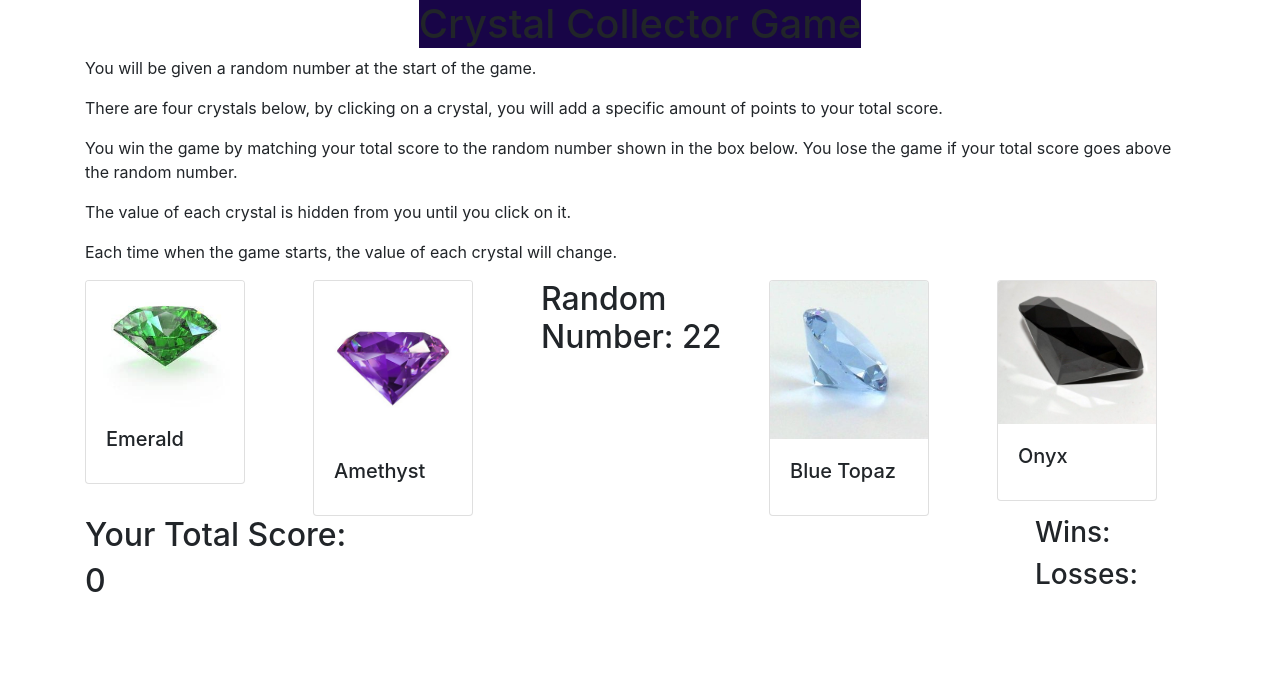
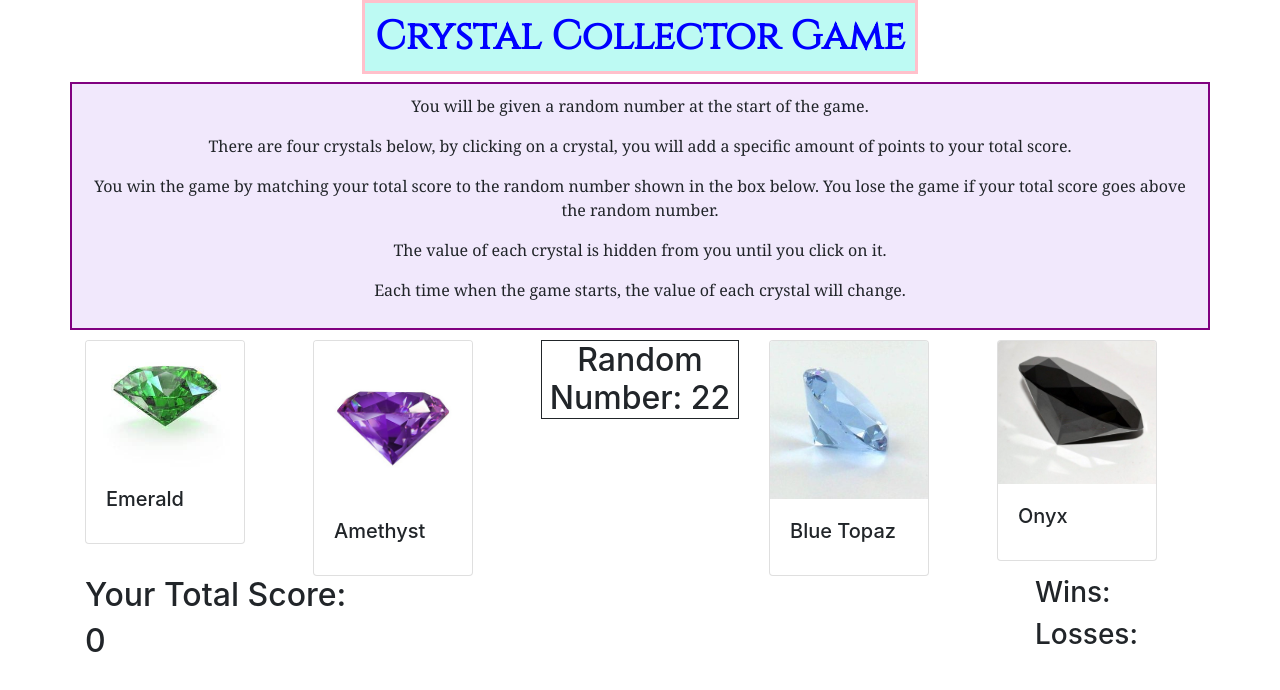
Before and after one commit to niviamanjee/Crystal-Collector, a plain HTML site: page index.html in a window 1280 px wide. Drawn offline with nearby package versions, Linux system fonts and the light colour scheme; files that its build step writes are made by us from their sources; files whose address does not match are found by name; a web font is replaced by a local one.

Commit message:
game logic finished and some styling added

```diff
--- a/assets/css/style.css
+++ b/assets/css/style.css
@@ -1,4 +1,24 @@
 #title {
-    background-color:#180547;
-    color: white,
+    color: blue;
+    font-family: 'Cinzel', serif;
+    border: 3px solid pink;
+    padding: 10px;
+    font-weight: bold;
+    background-color: #BDFAF3;
 }
+
+#directions {
+    font-family: Georgia, 'Times New Roman', Times, serif;
+    font-size: 100%;
+    text-align: center;
+    border: 2px solid purple;
+    padding: 10px;
+    background-color: #F1E8FC ;
+    margin-bottom: 10px;
+}
+
+#number-box {
+    text-align: center;
+    border: 1px solid ;
+
+}
--- a/assets/javascript/game.js
+++ b/assets/javascript/game.js
@@ -71,7 +71,7 @@ $(".crystals").on("click", function () {
     }
     else if (total > randomNumber) {
         losses++;
-        $("#losses-counter").text(losses);
+        $("#loss-counter").text(losses);
         reset();
     }
 })
--- a/index.html
+++ b/index.html
@@ -11,6 +11,7 @@
     <link rel="stylesheet" href="https://maxcdn.bootstrapcdn.com/bootstrap/4.0.0/css/bootstrap.min.css">
     <link rel="stylesheet" href="https://stackpath.bootstrapcdn.com/font-awesome/4.7.0/css/font-awesome.min.css">
     <link href="https://fonts.googleapis.com/css?family=Fredericka+the+Great|Lacquer&display=swap" rel="stylesheet">
+    <link href="https://fonts.googleapis.com/css?family=Cinzel&display=swap" rel="stylesheet">
     <script src="https://code.jquery.com/jquery-3.4.1.min.js"
         integrity="sha256-CSXorXvZcTkaix6Yvo6HppcZGetbYMGWSFlBw8HfCJo=" crossorigin="anonymous"></script>
 </head>
@@ -52,7 +53,7 @@
                 </div>
             </div>
             <div class="col">
-                <h2> Random Number: <span id="random-number"></span></h2>
+                <h2 id="number-box"> Random Number: <span id="random-number"></span></h2>
             </div>
             <div class="col">
                 <div class="card" style="width: 10rem;">
```
